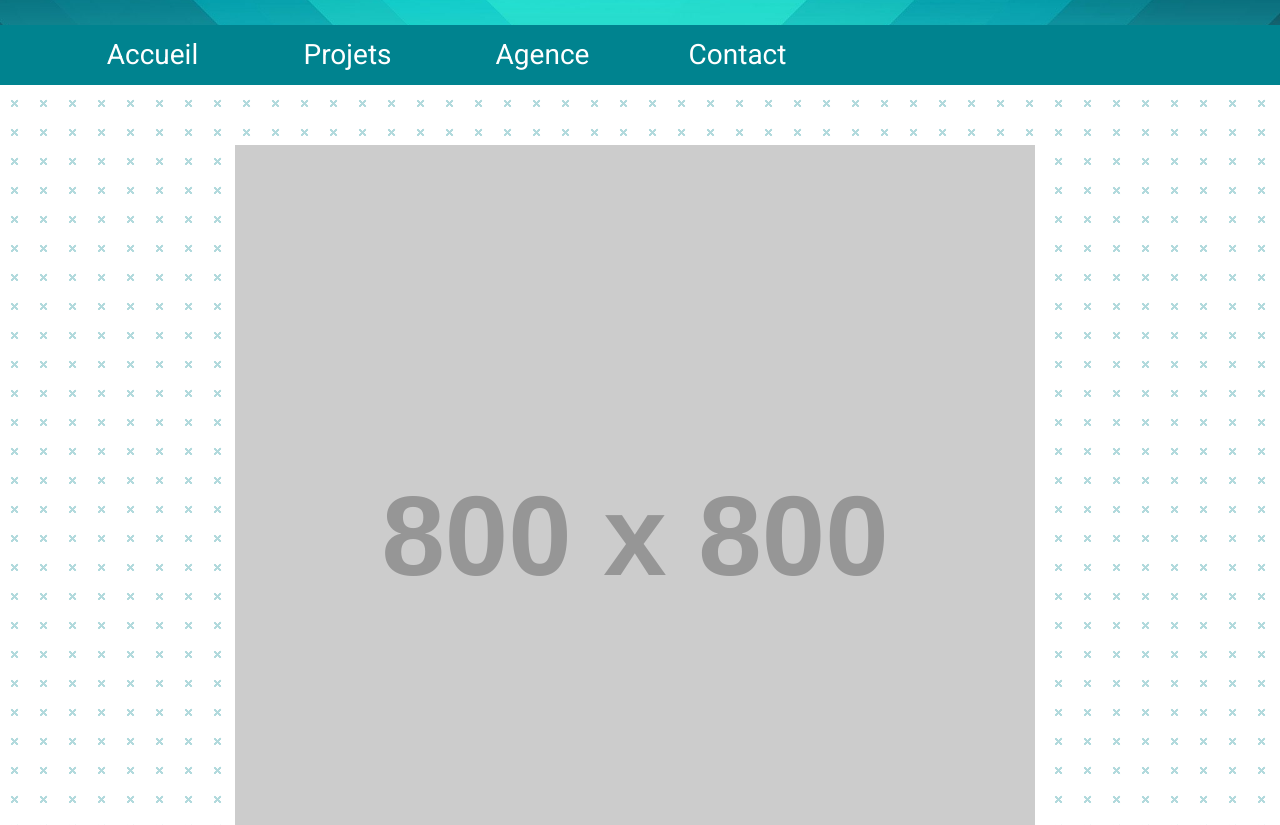
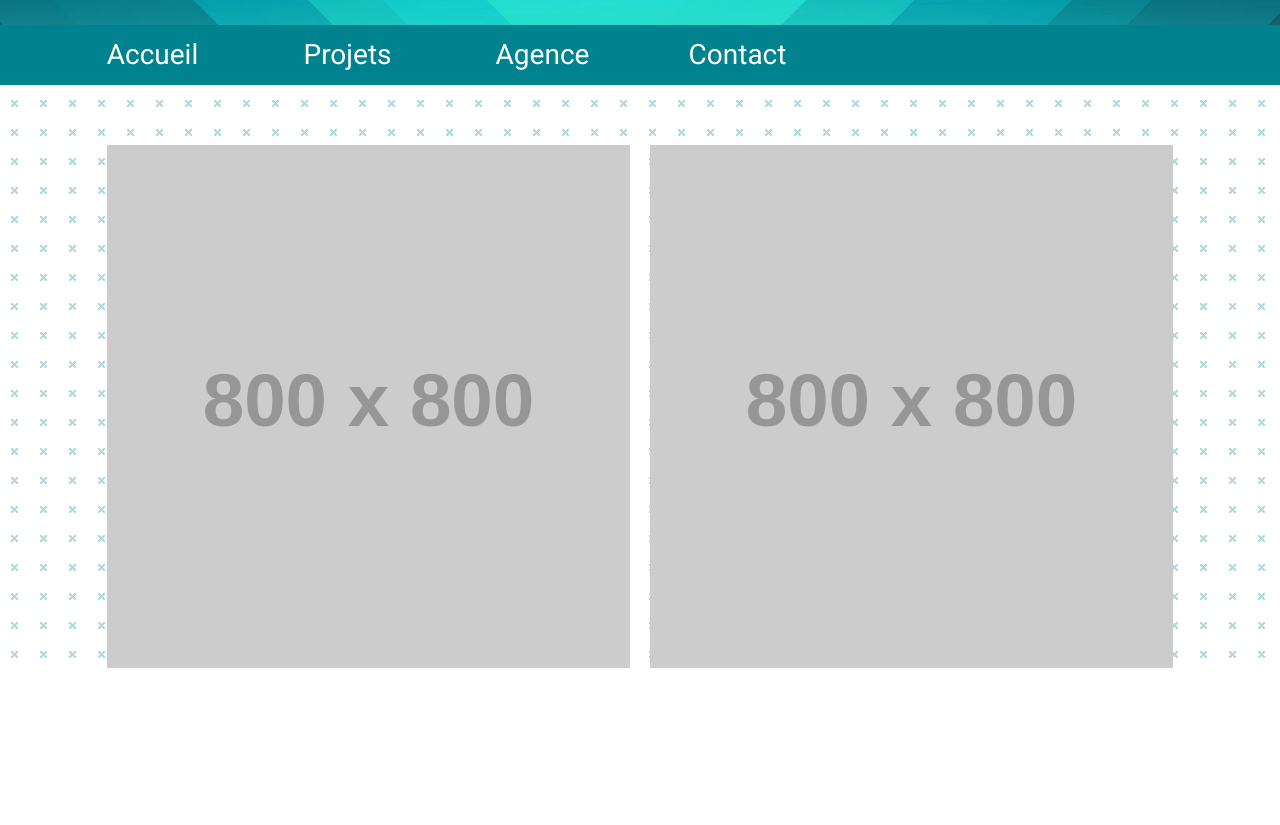
Before and after one commit to Bernardstanislas/eta, a plain HTML site: page index.html in a window 1280 px wide. Shown: the part 375-1200 px from the top of the page. After the commit the page ends 1043 px from the top, so only its background shows below. Drawn offline with Linux system fonts and the light colour scheme; placeholder pictures from the web are drawn by us.

Commit message:
Publish Tue Jun  9 08:36:27 CEST 2015

```diff
--- a/stylesheets/style.css
+++ b/stylesheets/style.css
@@ -57,8 +57,17 @@ body {
 [data-eta='home'] [data-eta='image-flipper'] {
   margin-top: 60px;
   margin-bottom: 60px;
-  text-align: center; }
+  text-align: center;
+  position: relative; }
   [data-eta='home'] [data-eta='image-flipper'] [data-eta='flipper-left'] {
-    margin-right: 10px; }
+    margin-right: 10px;
+    position: absolute;
+    top: 0;
+    left: 0;
+    max-width: calc(50% - 10px); }
   [data-eta='home'] [data-eta='image-flipper'] [data-eta='flipper-right'] {
-    margin-left: 10px; }
+    margin-left: 10px;
+    position: absolute;
+    top: 0;
+    right: 0;
+    max-width: calc(50% - 10px); }
```
